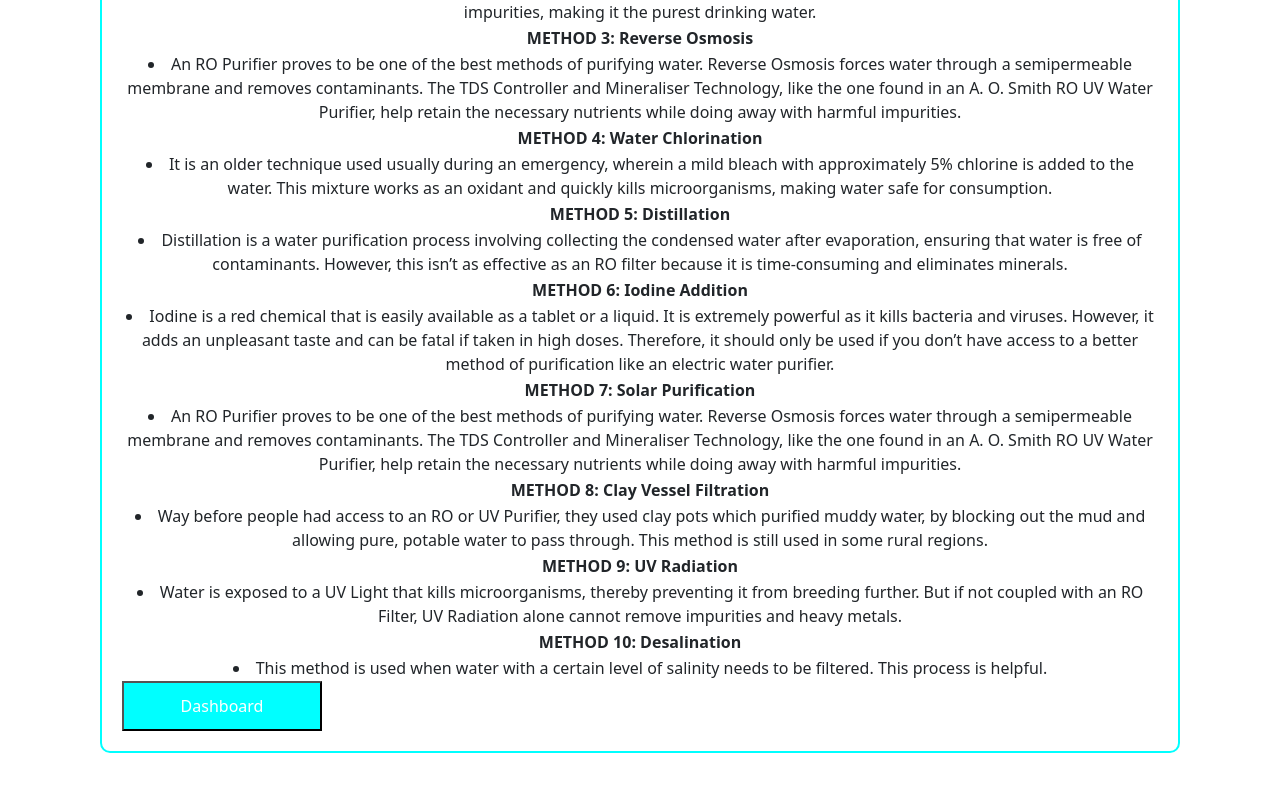
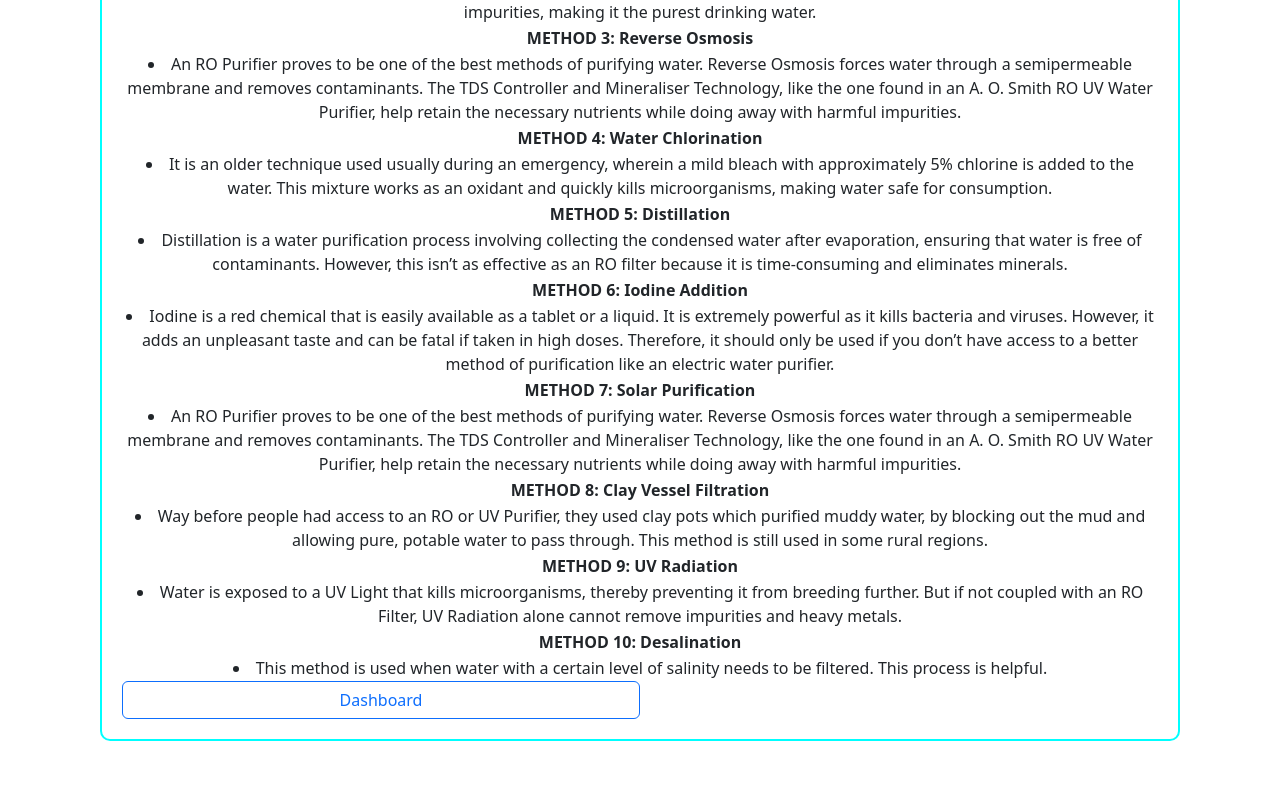
Before and after one commit to ICEP-DEV/SIMRA-UI, a React (Create React App) app: page /Risk-Level in a window 1280 px wide. Shown: the part 435-1226 px from the top of the page. Built offline with nearby package versions, Linux system fonts and the light colour scheme.

Commit message:
styles updated

```diff
--- a/src/components/Risk-Level.js
+++ b/src/components/Risk-Level.js
@@ -1,6 +1,8 @@
 import React from 'react';
 import { useState } from 'react';
 import { useNavigate } from 'react-router-dom';
+import Button from 'react-bootstrap/Button';
+
 function RiskLevelPage({ showRiskLevel, riskLevelBlock }) {
 
     const navigate = useNavigate();
@@ -163,13 +165,12 @@ function RiskLevelPage({ showRiskLevel, riskLevelBlock }) {
                             </table>
 
                         </div>
-                        <button
-            type="button"
+                        <Button
+                        variant="outline-primary" style={{ width: '50%' }}
             onClick={Levelone}
-            style={divStyleSubmit}
           >
             Dashboard
-          </button>
+          </Button>
     </div>
   );
 }
```
